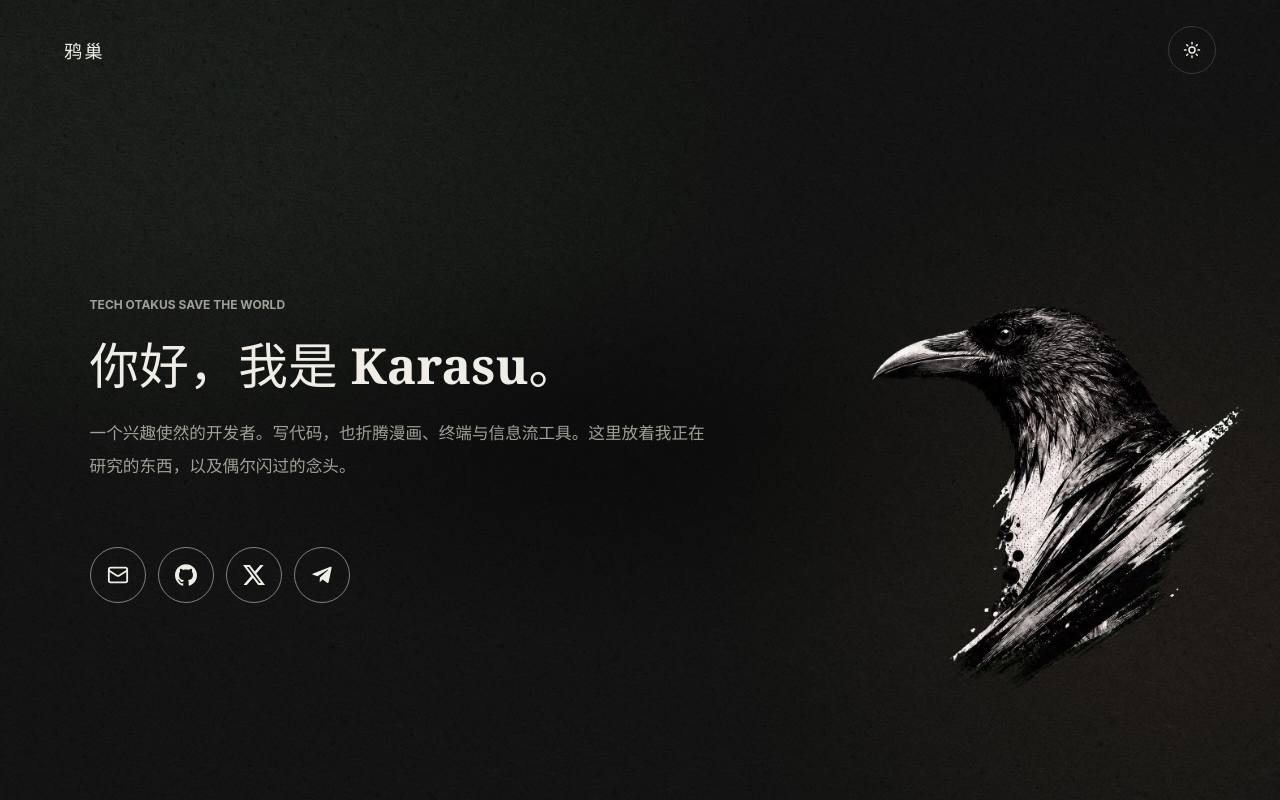
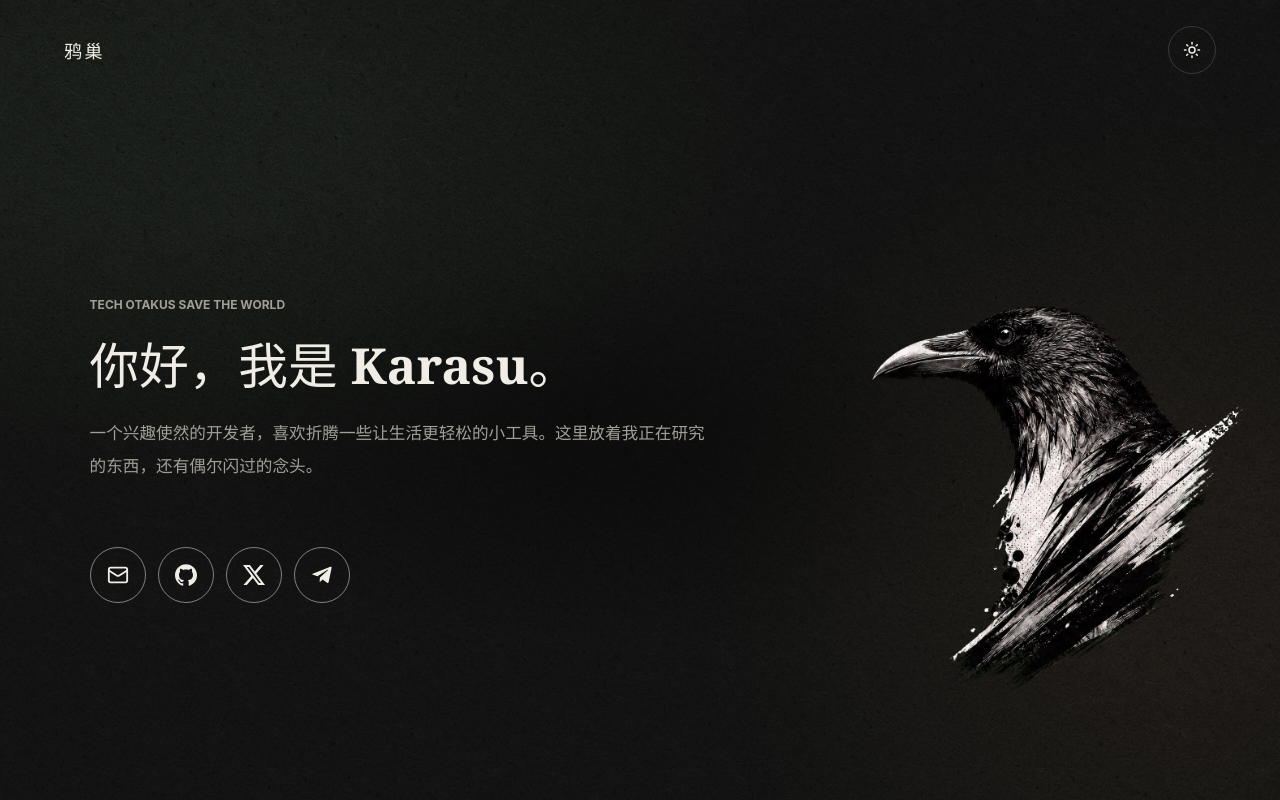
Before and after one commit to KarasuShin/karasu.moe, a React (Vite) app: page / in a window 1280 px wide. Built offline with nearby package versions, Linux system fonts and the light colour scheme.

Commit message:
docs(home): refine introduction copy

```diff
--- a/src/App.tsx
+++ b/src/App.tsx
@@ -84,7 +84,7 @@ function App() {
               你好，我是 <span className="hero__name">Karasu</span>。
             </h1>
             <p className="hero__intro">
-              一个兴趣使然的开发者。写代码，也折腾漫画、终端与信息流工具。这里放着我正在研究的东西，以及偶尔闪过的念头。
+              一个兴趣使然的开发者，喜欢折腾一些让生活更轻松的小工具。这里放着我正在研究的东西，还有偶尔闪过的念头。
             </p>
             <nav className="hero__socials" aria-label="联系方式">
               <a href="mailto:karasu.shing@gmail.com" aria-label="发送邮件" title="Email">
```
